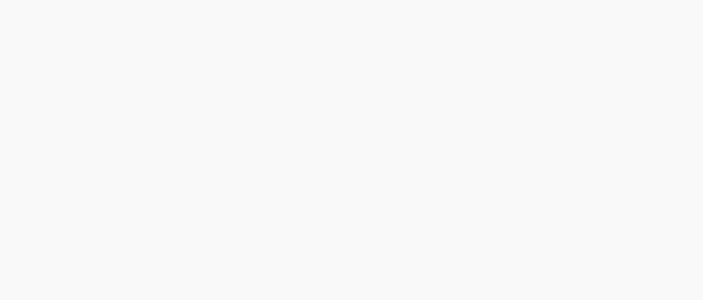
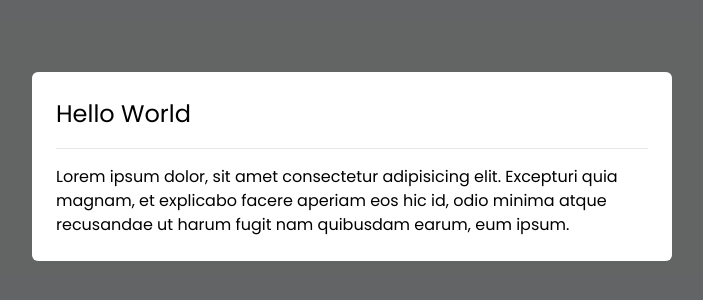
Before and after one commit to findsakshat/react-patterns, a React (Vite) app: page / in a window 1280 px wide. Shown: the part 234-534 px from the top of the page, without its empty margins (288-991 px from the left). Built offline with nearby package versions, Linux system fonts and the light colour scheme.

Commit message:
enhancement: modified code for modal in compound components example

```diff
--- a/src/02-compound-components-pattern/good.tsx
+++ b/src/02-compound-components-pattern/good.tsx
@@ -1,13 +1,16 @@
-import { ReactNode } from "react"
+import React, { ReactElement, ReactNode } from "react"
 
 export default function Good() {
 
   return (
     <div>
       <Modal>
-        <Modal.Content>
-          Lorem ipsum dolor sit amet consectetur adipisicing elit. Quos, provident corrupti! Asperiores incidunt voluptatibus eius iste distinctio similique omnis officia aliquam harum alias necessitatibus nostrum suscipit, quos amet dolorum reprehenderit.
-        </Modal.Content>
+        <ModalContent>
+          <ModalHeader>
+            Hello World
+          </ModalHeader>
+          Lorem ipsum dolor, sit amet consectetur adipisicing elit. Excepturi quia magnam, et explicabo facere aperiam eos hic id, odio minima atque recusandae ut harum fugit nam quibusdam earum, eum ipsum.
+        </ModalContent>
       </Modal>
     </div>
   )
@@ -20,6 +23,14 @@
 function Modal(props: ModalProps) {
   const { children } = props;
 
+  const hasModalContent = React.Children.toArray(children).some(
+    (child) => React.isValidElement(child) && (child.type as any).name === 'ModalContent'
+  )
+
+  if (!hasModalContent) {
+    throw new Error('Modal component must contain at least ModalContent component.');
+  }
+
   return (
     <div style={{ background: 'rgba(0, 0, 0, 0.6)' }} className="top-0 left-0 w-full h-full absolute flex flex-col justify-center items-center">
       {children}
@@ -28,15 +39,30 @@
 }
 
 type ModalContentProps = {
-  children: ReactNode
+  children?: ReactNode
 }
 
-Modal.Content = function(props: ModalContentProps): ReactNode {
+function ModalContent(props: ModalContentProps) {
   const { children } = props;
 
   return (
-    <div className="p-6 bg-white min-w-[50%] max-w-[50%] rounded-md">
+    <div className="bg-white min-w-[50%] max-w-[50%] rounded-md p-6">
       {children}
     </div>
   )
 }
+
+type ModalHeaderProps = {
+  children: ReactNode
+}
+
+function ModalHeader(props: ModalHeaderProps) {
+  const { children } = props;
+
+  return (
+    <div className="text-[24px]">
+      {children}
+      <hr className="my-4" />
+    </div>
+  )
+}
--- a/src/App.tsx
+++ b/src/App.tsx
@@ -6,7 +6,7 @@
   return (
     <main className='max-w-[900px] mx-auto p-4'>
       {/* <CustomHookPatternExample /> */}
-      {/* <CompoundComponentsPatternExample /> */}
+      <CompoundComponentsPatternExample />
     </main>
   )
 }
```
